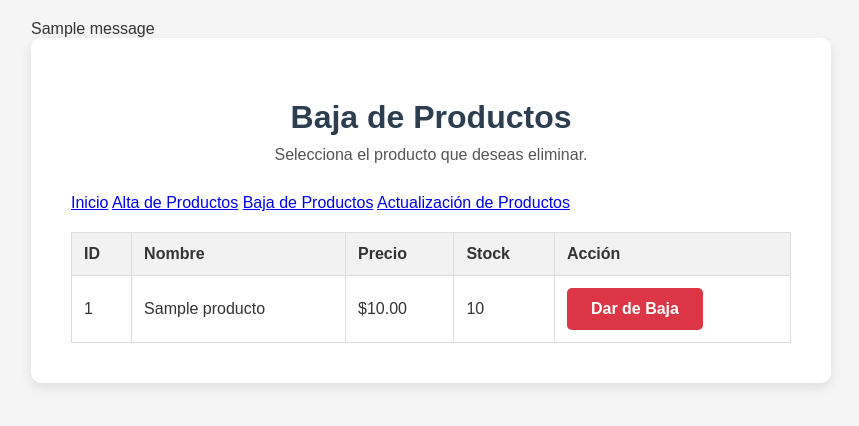
After one commit to Amilcar136/CRUD-WebPage, a Flask app: template app/templates/bajas.html in a window 1280 px wide. The commit adds this page. Shown: the top 426 px of the page, without its empty margins (209-1068 px from the left). Run offline with Flask 3, Linux system fonts and the light colour scheme; the template is opened without the code that fills it: most values are stand-ins (such as "Sample title", 1, 10 or a date in 2020); one stand-in notice (Sample message) is shown; some libraries are stand-ins or nearby versions.

Commit message:
Agregacion de html altas, bajas y updates

```diff
--- a/app/app.py
+++ b/app/app.py
@@ -1,4 +1,4 @@
-from flask import Flask, render_template
+from flask import Flask, render_template, request, url_for, redirect, flash
 import psycopg2
 import os
 
@@ -11,6 +11,13 @@ DB_CONFIG = {
     'password': 'Playa12321',
     'port': 5432
 }
+
+def get_db_connection():
+    """
+    Crea y retorna una conexión y un cursor a la base de datos.
+    """
+    conn = psycopg2.connect(**DB_CONFIG)
+    return conn, conn.cursor()
 
 def check_db_connection():
     """
@@ -44,16 +51,24 @@ def check_db_connection():
 #   Ruta principal
 @app.route('/')
 def index():
-    is_connected = check_db_connection()
+    try:
+        conn, cursor = get_db_connection()
+        cursor.close()
+        conn.close()
+        is_connected = True
+    except Exception as e:
+        print(f"Error de conexión: {e}")
+        is_connected = False
 
     if is_connected:
         status_message = "Base de datos conectada"
-        status_class = "sucess"
+        status_class = "success" # Corregido de 'sucess'
     else:
         status_message = "Base de datos desconectada"
         status_class = "error"
+
+    # Asegúrate de tener un index.html que pueda recibir estas variables
     return render_template('index.html', status_message=status_message, status_class=status_class)
-
 
 @app.route('/status')
 def status():
@@ -64,10 +79,81 @@ def status():
         'message' : 'Base de datos conectada' if is_connected else "Base de datos desconectada"
     }
 
-@app.route('/formulario')
-def form():
-    return render_template('formulario.html')
+#   ALTAS
+@app.route('/productos/alta', methods=['GET', 'POST'])
+def alta_producto():
+    if request.method == 'POST':
+        # 1. Obtener datos del formulario
+        nombre = request.form['product-name']
+        precio = float(request.form['product-price'])
+        stock = int(request.form['product-stock'])
 
+        # 2. Conectarse y ejecutar la consulta SQL
+        conn, cursor = get_db_connection()
+        # Se usa %s para prevenir inyección SQL
+        cursor.execute("INSERT INTO productos (nombre, precio, stock) VALUES (%s, %s, %s)",
+                       (nombre, precio, stock))
+        conn.commit() # Confirma la transacción
+        cursor.close()
+        conn.close()
+
+        flash(f'Producto "{nombre}" añadido con éxito!', 'success')
+        return redirect(url_for('baja_producto'))
+
+    return render_template('alta_producto.html')
+
+#   BAJAS
+@app.route('/productos/baja', methods=['GET', 'POST'])
+def baja_producto():
+    conn, cursor = get_db_connection()
+    if request.method == 'POST':
+        product_id = int(request.form['product-id'])
+        cursor.execute("DELETE FROM productos WHERE id = %s", (product_id,))
+        conn.commit()
+        flash(f'Producto con ID {product_id} eliminado.', 'danger')
+        cursor.close()
+        conn.close()
+        return redirect(url_for('baja_producto'))
+
+    # Para el método GET, obtenemos todos los productos
+    cursor.execute("SELECT id, nombre, precio, stock FROM productos ORDER BY id")
+    productos_tuplas = cursor.fetchall()
+    cursor.close()
+    conn.close()
+
+    # Convertimos las tuplas a diccionarios para que la plantilla HTML funcione igual
+    productos = [{'id': p[0], 'nombre': p[1], 'precio': p[2], 'stock': p[3]} for p in productos_tuplas]
+
+    return render_template('baja_producto.html', productos=productos)
+
+#   ACTUALIZAR
+@app.route('/productos/actualizar', methods=['GET', 'POST'])
+def actualizar_producto():
+    conn, cursor = get_db_connection()
+    if request.method == 'POST':
+        product_id = int(request.form['product-id'])
+        nombre = request.form['product-name']
+        precio = float(request.form['product-price'])
+        stock = int(request.form['product-stock'])
+
+        cursor.execute("UPDATE productos SET nombre = %s, precio = %s, stock = %s WHERE id = %s",
+                       (nombre, precio, stock, product_id))
+        conn.commit()
+        flash(f'Producto "{nombre}" actualizado correctamente.', 'warning')
+        cursor.close()
+        conn.close()
+        return redirect(url_for('actualizar_producto'))
+
+    # Para el método GET, obtenemos todos los productos
+    cursor.execute("SELECT id, nombre, precio, stock FROM productos ORDER BY id")
+    productos_tuplas = cursor.fetchall()
+    cursor.close()
+    conn.close()
+
+    # Convertimos las tuplas a diccionarios
+    productos = [{'id': p[0], 'nombre': p[1], 'precio': p[2], 'stock': p[3]} for p in productos_tuplas]
+
+    return render_template('actualizar_producto.html', productos=productos)
 
 if __name__ == "__main__":
     app.run(host="0.0.0.0", debug=True)
--- /dev/null
+++ b/app/templates/bajas.html
@@ -0,0 +1,63 @@
+<!DOCTYPE html>
+<html lang="es">
+<head>
+    <meta charset="UTF-8">
+    <title>Baja de Productos</title>
+    <link rel="stylesheet" href="https://cdn.jsdelivr.net/gh/Amilcar136/PWPag@master/app/static/css/form.css">
+    <style>
+        .product-table { width: 100%; border-collapse: collapse; margin-top: 20px; }
+        .product-table th, .product-table td { border: 1px solid #ddd; padding: 12px; text-align: left; }
+        .product-table th { background-color: #f2f2f2; }
+    </style>
+</head>
+<body>
+    <!--Mensajes-->
+    {% with messages = get_flashed_messages(with_categories=true) %}
+        {% if messages %}
+            <div class="flashes">
+                {% for category, message in messages %}
+                    <div class="alert alert-{{ category }}">{{ message }}</div>
+                {% endfor %}
+            </div>
+        {% endif %}
+    {% endwith %}
+
+    <div class="container">
+        <h1>Baja de Productos</h1>
+        <p>Selecciona el producto que deseas eliminar.</p>
+        <nav class="nav-menu">
+            <a href="{{ url_for( 'index' ) }}">Inicio</a>
+            <a href="{{ url_for( 'altas' ) }}" class="active">Alta de Productos</a>
+            <a href="{{ url_for( 'bajas' ) }}">Baja de Productos</a>
+            <a href="{{ url_for( 'actualizar' ) }}" class="active">Actualización de Productos</a>
+        </nav>
+        <table class="product-table">
+            <thead>
+                <tr>
+                    <th>ID</th>
+                    <th>Nombre</th>
+                    <th>Precio</th>
+                    <th>Stock</th>
+                    <th>Acción</th>
+                </tr>
+            </thead>
+            <tbody>
+                {% for producto in productos %}
+                <tr>
+                    <td>{{ producto.id }}</td>
+                    <td>{{ producto.nombre }}</td>
+                    <td>${{ "%.2f"|format(producto.precio) }}</td>
+                    <td>{{ producto.stock }}</td>
+                    <td>
+                        <form action="{{ url_for('baja_producto') }}" method="POST" style="margin:0;">
+                            <input type="hidden" name="product-id" value="{{ producto.id }}">
+                            <button type="submit" class="btn btn-danger">Dar de Baja</button>
+                        </form>
+                    </td>
+                </tr>
+                {% endfor %}
+            </tbody>
+        </table>
+    </div>
+</body>
+</html>
--- a/app/templates/index.html
+++ b/app/templates/index.html
@@ -12,8 +12,10 @@
         <header class="header">
             <h1>Estado de Conexión PostgreSQL</h1>
             <nav class="nav-menu">
-                    <a href="{{ url_for( 'index' ) }}" class="{{ 'active' if request.endpoint == 'index' else '' }}">Inicio</a>
-                    <a href="{{ url_for( 'form' ) }} " class="{{ 'active' if request.endpoint == 'form' else '' }}">Productos</a>
+                <a href="{{ url_for( 'index' ) }}">Inicio</a>
+                <a href="{{ url_for( 'altas' ) }}" class="active">Alta de Productos</a>
+                <a href="{{ url_for( 'bajas' ) }}">Baja de Productos</a>
+                <a href="{{ url_for( 'actualizar' ) }}" class="active">Actualización de Productos</a>
             </nav>
         </header>
 
```
Also changed, not shown: app/templates/actualizar.html (added, +62 -0 lines), app/templates/altas.html (added, +38 -0 lines).
